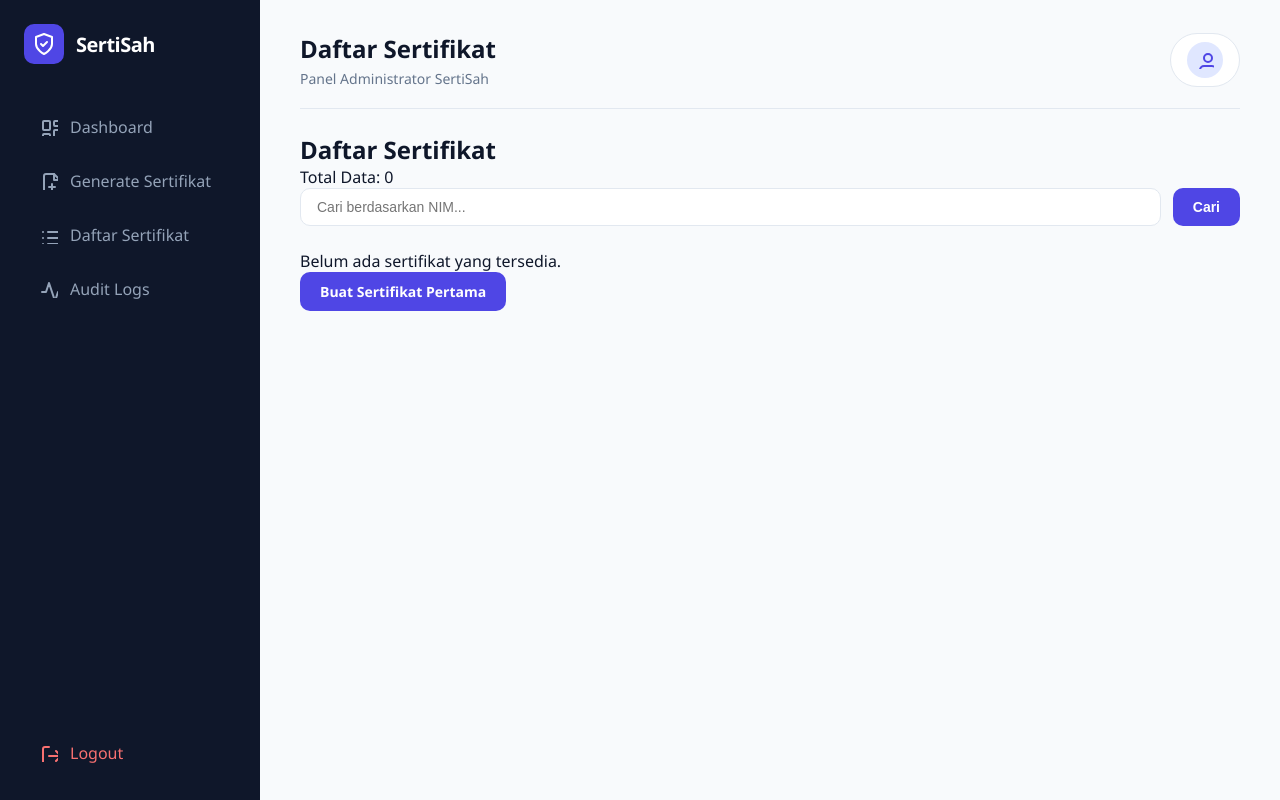
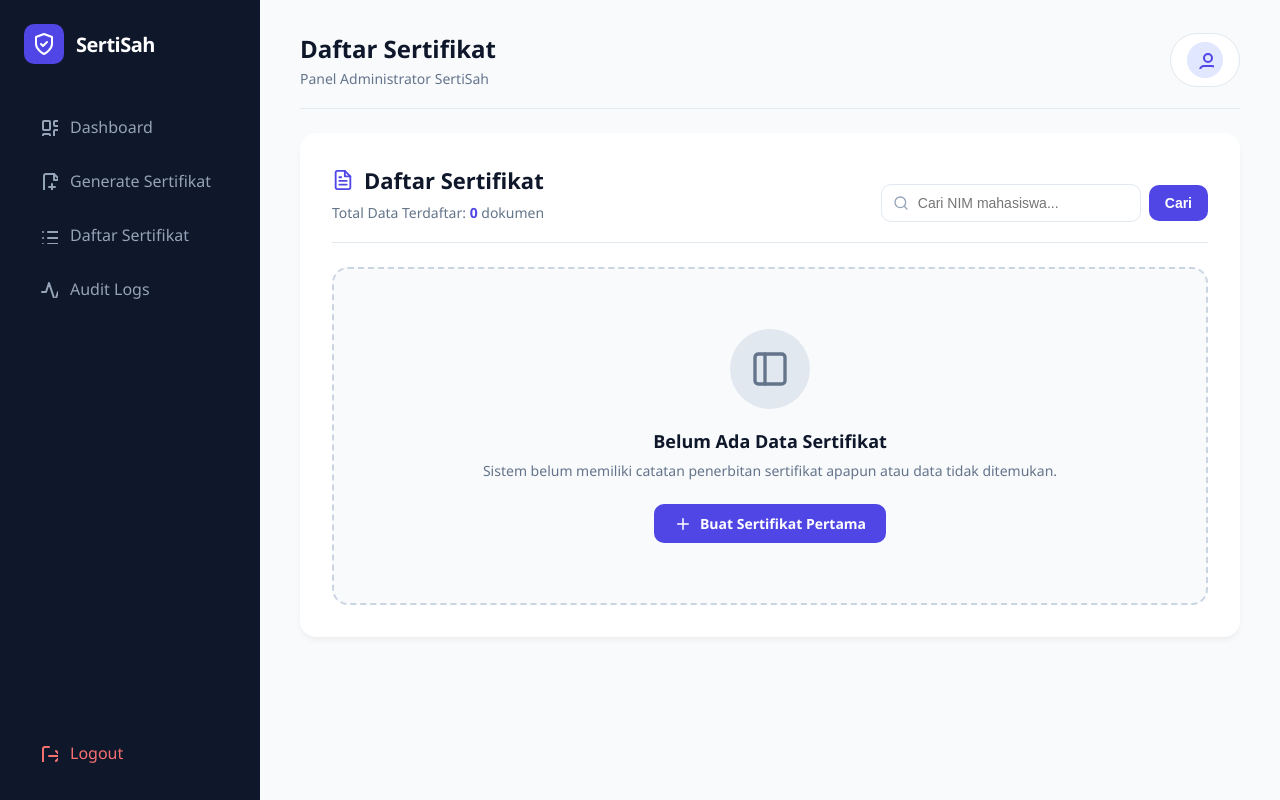
Before and after one commit to ANazmuddin/backend_sertiSah_app, a FastAPI app: page /certificates in a window 1280 px wide. Run offline with FastAPI, Linux system fonts and the light colour scheme; the visitor is signed in with stand-in values (Sample User, id 1); data that the repository does not hold is empty; parts of the project's set-up code (start-up, migrations or seed data) failed here and were passed over.

Commit message:
update ui certi list page

```diff
--- a/templates/certificates.html
+++ b/templates/certificates.html
@@ -2,124 +2,143 @@
 
 {% block content %}
 
-<div class="card">
+<div class="page-content" style="padding: 32px;">
 
-  <!-- ================= HEADER ================= -->
-  <div class="card-header">
-    <h2>Daftar Sertifikat</h2>
-    <p>Total Data: {{ total_data }}</p>
+  <div style="display: flex; flex-wrap: wrap; justify-content: space-between; align-items: flex-end; gap: 20px; margin-bottom: 24px; border-bottom: 1px solid #e2e8f0; padding-bottom: 20px;">
+
+    <div>
+      <h2 style="font-size: 22px; font-weight: 700; color: #0f172a; margin-bottom: 8px; display: flex; align-items: center; gap: 10px;">
+        <svg xmlns="http://www.w3.org/2000/svg" width="22" height="22" viewBox="0 0 24 24" fill="none" stroke="#4f46e5" stroke-width="2" stroke-linecap="round" stroke-linejoin="round">
+          <path d="M14 2H6a2 2 0 0 0-2 2v16a2 2 0 0 0 2 2h12a2 2 0 0 0 2-2V8z"></path>
+          <polyline points="14 2 14 8 20 8"></polyline>
+          <line x1="16" y1="13" x2="8" y2="13"></line>
+          <line x1="16" y1="17" x2="8" y2="17"></line>
+          <polyline points="10 9 9 9 8 9"></polyline>
+        </svg>
+        Daftar Sertifikat
+      </h2>
+      <p style="color: #64748b; font-size: 14px;">Total Data Terdaftar: <span style="font-weight: 700; color: #4f46e5;">{{ total_data }}</span> dokumen</p>
     </div>
 
-  <!-- ================= SEARCH ================= -->
-  <form method="get" action="/certificates" class="search-form">
+    <form method="get" action="/certificates" class="search-form" style="margin-bottom: 0;">
+      <div style="position: relative; display: flex; align-items: center;">
+        <svg xmlns="http://www.w3.org/2000/svg" width="16" height="16" viewBox="0 0 24 24" fill="none" stroke="#94a3b8" stroke-width="2" stroke-linecap="round" stroke-linejoin="round" style="position: absolute; left: 12px;">
+          <circle cx="11" cy="11" r="8"></circle>
+          <line x1="21" y1="21" x2="16.65" y2="16.65"></line>
+        </svg>
         <input type="text"
                name="nim"
-           placeholder="Cari berdasarkan NIM..."
-           value="{{ search_nim if search_nim else '' }}">
-    <button type="submit" class="btn btn-primary">Cari</button>
+               placeholder="Cari NIM mahasiswa..."
+               value="{{ search_nim if search_nim else '' }}"
+               style="padding-left: 36px; width: 260px; margin: 0;">
+        <button type="submit" class="btn-primary" style="margin-left: 8px; padding: 10px 16px;">Cari</button>
+      </div>
     </form>
 
-  <!-- ================= TABLE ================= -->
+  </div>
+
   {% if certificates and certificates|length > 0 %}
 
-  <div class="table-container">
-    <table class="cert-table">
+  <div class="table-responsive">
+    <table class="cert-table" style="min-width: 900px;">
       <thead>
         <tr>
-          <th>Status</th>
-          <th>Nama</th>
+          <th style="width: 100px;">Status</th>
+          <th>Nama Lengkap</th>
           <th>NIM</th>
           <th>Program Studi</th>
           <th>Institusi</th>
-          <th>Tanggal Terbit</th>
-          <th>Blockchain</th>
-          <th>Aksi</th>
+          <th>Tgl. Terbit</th>
+          <th style="text-align: center;">Blockchain</th>
+          <th style="text-align: right; min-width: 250px;">Aksi</th>
         </tr>
       </thead>
 
       <tbody>
         {% for cert in certificates %}
-        <tr>
+        <tr {% if cert.is_revoked %}style="background-color: #fffafb;"{% endif %}>
 
-          <!-- ================= STATUS ================= -->
           <td>
             {% if cert.is_revoked %}
-              <span class="badge badge-danger">REVOKED</span>
+              <span style="background: #fef2f2; color: #dc2626; border: 1px solid #fecaca; padding: 4px 10px; border-radius: 20px; font-size: 11px; font-weight: 700; letter-spacing: 0.5px;">REVOKED</span>
             {% else %}
-              <span class="badge badge-success">ACTIVE</span>
+              <span style="background: #ecfdf5; color: #059669; border: 1px solid #a7f3d0; padding: 4px 10px; border-radius: 20px; font-size: 11px; font-weight: 700; letter-spacing: 0.5px;">ACTIVE</span>
             {% endif %}
           </td>
 
-          <td>{{ cert.name }}</td>
-          <td>{{ cert.nim }}</td>
+          <td style="font-weight: 600; color: #0f172a;">{{ cert.name }}</td>
+          <td style="color: #475569; font-family: monospace; font-size: 13px;">{{ cert.nim }}</td>
           <td>{{ cert.program_studi }}</td>
           <td>{{ cert.institusi }}</td>
-          <td>{{ cert.issue_date }}</td>
+          <td style="color: #64748b; font-size: 13px;">{{ cert.issue_date }}</td>
 
-          <!-- ================= BLOCKCHAIN ================= -->
-          <td>
+          <td style="text-align: center;">
             {% if cert.blockchain_tx %}
               <a href="https://amoy.polygonscan.com/tx/{{ cert.blockchain_tx }}"
                  target="_blank"
-                 class="badge badge-info">
+                 style="display: inline-flex; align-items: center; gap: 4px; background: #eff6ff; color: #2563eb; border: 1px solid #bfdbfe; padding: 4px 10px; border-radius: 6px; font-size: 12px; font-weight: 600; text-decoration: none; transition: 0.2s;">
+                <svg xmlns="http://www.w3.org/2000/svg" width="12" height="12" viewBox="0 0 24 24" fill="none" stroke="currentColor" stroke-width="2" stroke-linecap="round" stroke-linejoin="round">
+                  <path d="M18 13v6a2 2 0 0 1-2 2H5a2 2 0 0 1-2-2V8a2 2 0 0 1 2-2h6"></path>
+                  <polyline points="15 3 21 3 21 9"></polyline>
+                  <line x1="10" y1="14" x2="21" y2="3"></line>
+                </svg>
                 View TX
               </a>
             {% else %}
-              <span class="badge badge-warning">Not Stored</span>
+              <span style="background: #fffbeb; color: #d97706; border: 1px solid #fde68a; padding: 4px 10px; border-radius: 6px; font-size: 12px; font-weight: 600;">Not Stored</span>
             {% endif %}
           </td>
 
-          <!-- ================= ACTION ================= -->
-          <td class="action-cell">
+          <td style="text-align: right;">
+            <div style="display: flex; justify-content: flex-end; gap: 6px; flex-wrap: wrap;">
 
-            <!-- Download -->
               <a href="/download-certificate/{{ cert.certificate_id }}"
-               class="btn btn-primary btn-sm">
-              Download
+                 class="btn-primary"
+                 style="padding: 6px 12px; font-size: 12px; display: inline-flex; align-items: center; gap: 4px;"
+                 title="Download PDF">
+                 <svg xmlns="http://www.w3.org/2000/svg" width="14" height="14" viewBox="0 0 24 24" fill="none" stroke="currentColor" stroke-width="2" stroke-linecap="round" stroke-linejoin="round"><path d="M21 15v4a2 2 0 0 1-2 2H5a2 2 0 0 1-2-2v-4"></path><polyline points="7 10 12 15 17 10"></polyline><line x1="12" y1="15" x2="12" y2="3"></line></svg>
               </a>
 
-            <!-- ================= REVOKE ================= -->
               {% if not cert.is_revoked and request.session.get("admin_role") == "SUPERADMIN" %}
-              <form method="post"
-                    action="/revoke-certificate/{{ cert.certificate_id }}"
-                    style="display:inline;">
+                <form method="post" action="/revoke-certificate/{{ cert.certificate_id }}" style="display:flex; gap: 4px;">
                   <input type="text"
                          name="reason"
-                       placeholder="Alasan revoke"
+                         placeholder="Alasan cabut..."
                          required
-                       class="input-reason">
+                         style="padding: 6px 8px; border: 1px solid #cbd5e1; border-radius: 6px; font-size: 12px; outline: none; width: 110px;">
                   <button type="submit"
-                        class="btn btn-warning btn-sm"
-                        onclick="return confirm('Yakin ingin mencabut sertifikat ini?');">
+                          onclick="return confirm('TINDAKAN PERMANEN: Yakin ingin mencabut (revoke) sertifikat ini dari sistem dan Blockchain?');"
+                          style="background: #f59e0b; color: white; border: none; padding: 6px 10px; border-radius: 6px; font-size: 12px; font-weight: 600; cursor: pointer;"
+                          title="Revoke Sertifikat">
                     Revoke
                   </button>
                 </form>
               {% endif %}
 
-            <!-- ================= DELETE ================= -->
               {% if not cert.is_revoked %}
-              <form method="post"
-                    action="/delete-certificate/{{ cert.certificate_id }}"
-                    onsubmit="return confirm('Yakin ingin menghapus sertifikat ini?');"
-                    style="display:inline;">
-                <button type="submit" class="btn btn-danger btn-sm">
-                  Delete
+                <form method="post" action="/delete-certificate/{{ cert.certificate_id }}" onsubmit="return confirm('Yakin ingin menghapus data sertifikat ini?');" style="display:inline;">
+                  <button type="submit"
+                          style="background: #ef4444; color: white; border: none; padding: 6px 10px; border-radius: 6px; cursor: pointer; display: inline-flex; align-items: center;"
+                          title="Hapus Data">
+                    <svg xmlns="http://www.w3.org/2000/svg" width="14" height="14" viewBox="0 0 24 24" fill="none" stroke="currentColor" stroke-width="2" stroke-linecap="round" stroke-linejoin="round"><polyline points="3 6 5 6 21 6"></polyline><path d="M19 6v14a2 2 0 0 1-2 2H7a2 2 0 0 1-2-2V6m3 0V4a2 2 0 0 1 2-2h4a2 2 0 0 1 2 2v2"></path></svg>
                   </button>
                 </form>
               {% endif %}
 
+            </div>
           </td>
         </tr>
 
-        <!-- ================= REVOKE INFO ROW ================= -->
         {% if cert.is_revoked %}
-        <tr class="revoke-row">
-          <td colspan="8">
-            <strong>Dicabut pada:</strong>
-            {{ cert.revoked_at }}
-            <br>
-            <strong>Alasan:</strong>
-            {{ cert.revoked_reason }}
+        <tr style="background-color: #fef2f2;">
+          <td colspan="8" style="padding: 12px 16px; border-left: 4px solid #ef4444; color: #b91c1c; font-size: 13px;">
+            <div style="display: flex; align-items: flex-start; gap: 8px;">
+              <svg xmlns="http://www.w3.org/2000/svg" width="16" height="16" viewBox="0 0 24 24" fill="none" stroke="currentColor" stroke-width="2" stroke-linecap="round" stroke-linejoin="round" style="margin-top: 2px;"><circle cx="12" cy="12" r="10"></circle><line x1="12" y1="8" x2="12" y2="12"></line><line x1="12" y1="16" x2="12.01" y2="16"></line></svg>
+              <div>
+                <strong>Dibatalkan pada:</strong> {{ cert.revoked_at }} &nbsp; | &nbsp;
+                <strong>Alasan Pencabutan:</strong> <span style="font-style: italic;">"{{ cert.revoked_reason }}"</span>
+              </div>
+            </div>
           </td>
         </tr>
         {% endif %}
@@ -129,11 +148,9 @@
     </table>
   </div>
 
-  <!-- ================= PAGINATION ================= -->
-  <div class="pagination">
+  <div class="pagination" style="margin-top: 24px; padding-top: 20px; border-top: 1px solid #e2e8f0;">
     {% for p in range(1, total_pages + 1) %}
-      <a href="/certificates?page={{ p }}&nim={{ search_nim }}"
-         class="page-btn {% if p == page %}active{% endif %}">
+      <a href="/certificates?page={{ p }}&nim={{ search_nim }}" class="page-btn {% if p == page %}active{% endif %}">
         {{ p }}
       </a>
     {% endfor %}
@@ -141,10 +158,17 @@
 
   {% else %}
 
-  <!-- ================= EMPTY ================= -->
-  <div class="empty-state">
-    <p>Belum ada sertifikat yang tersedia.</p>
-    <a href="/generate" class="btn btn-primary">
+  <div style="text-align: center; padding: 60px 20px; background: #f8fafc; border-radius: 16px; border: 2px dashed #cbd5e1;">
+    <div style="background: #e2e8f0; width: 80px; height: 80px; border-radius: 50%; display: flex; align-items: center; justify-content: center; margin: 0 auto 20px;">
+      <svg xmlns="http://www.w3.org/2000/svg" width="40" height="40" viewBox="0 0 24 24" fill="none" stroke="#64748b" stroke-width="2" stroke-linecap="round" stroke-linejoin="round">
+        <rect x="3" y="3" width="18" height="18" rx="2" ry="2"></rect>
+        <line x1="9" y1="3" x2="9" y2="21"></line>
+      </svg>
+    </div>
+    <h3 style="font-size: 18px; color: #0f172a; margin-bottom: 8px;">Belum Ada Data Sertifikat</h3>
+    <p style="color: #64748b; font-size: 14px; margin-bottom: 24px;">Sistem belum memiliki catatan penerbitan sertifikat apapun atau data tidak ditemukan.</p>
+    <a href="/generate" class="btn-primary" style="display: inline-flex; align-items: center; gap: 8px;">
+      <svg xmlns="http://www.w3.org/2000/svg" width="18" height="18" viewBox="0 0 24 24" fill="none" stroke="currentColor" stroke-width="2" stroke-linecap="round" stroke-linejoin="round"><line x1="12" y1="5" x2="12" y2="19"></line><line x1="5" y1="12" x2="19" y2="12"></line></svg>
       Buat Sertifikat Pertama
     </a>
   </div>
```
Lines whose indentation alone changed are shown as unchanged.
